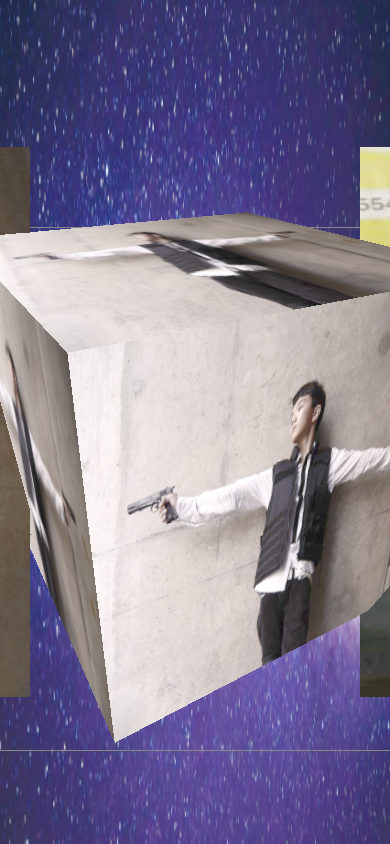
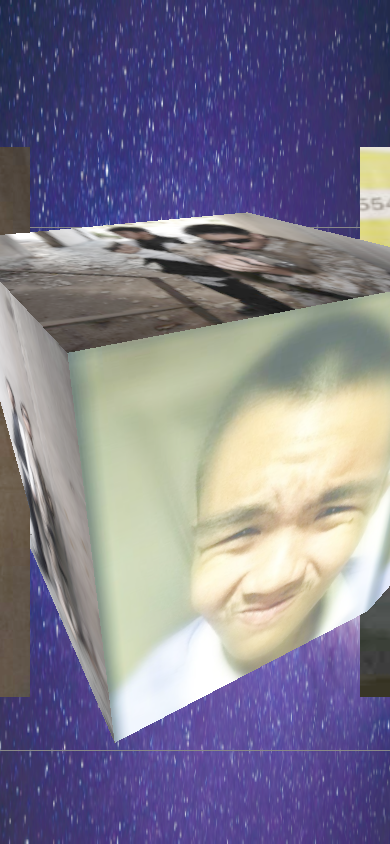
Before and after one commit to TSplusplus/praninegame.github.io, a plain HTML site: page index.html in a window 390 px wide. Drawn offline with nearby package versions, Linux system fonts and the light colour scheme; animation ran at ten frames a second.

Commit message:
responsive add

```diff
--- a/index.html
+++ b/index.html
@@ -10,17 +10,27 @@
 	<body>
 		<script src="js/three.js"></script>
 		<script>
-			const scene = new THREE.Scene();
-			const camera = new THREE.PerspectiveCamera( 75, window.innerWidth / window.innerHeight, 0.1, 1000 );
-			const renderer = new THREE.WebGLRenderer();
+		let scene, camera, renderer, cube;
+		function init(){
+			scene = new THREE.Scene();
+			camera = new THREE.PerspectiveCamera( 75, window.innerWidth / window.innerHeight, 0.1, 1000 );
+			renderer = new THREE.WebGLRenderer();
 			renderer.setSize( window.innerWidth, window.innerHeight );
 			document.body.appendChild( renderer.domElement );
 			const texture = new THREE.TextureLoader().load('25150_1259550421445_1524242_n.jpg' );
 			const texture_2 = new THREE.TextureLoader().load('25150_1259550381444_608981_n.jpg' );
 			const texture_3 = new THREE.TextureLoader().load('550960_3565365905391_414459789_n.jpg' );
 			const geometry = new THREE.BoxGeometry(3,3,3);
-			const material = new THREE.MeshBasicMaterial( { map: texture } );
-			const cube = new THREE.Mesh( geometry, material );
+			//const material = new THREE.MeshBasicMaterial( { map: texture } );
+			const materials = [
+        		new THREE.MeshBasicMaterial({ map: texture }), //right side
+        		new THREE.MeshBasicMaterial({ map: new THREE.TextureLoader().load('25150_1259550501447_617021_n.jpg')}), //left side
+        		new THREE.MeshBasicMaterial({ map: new THREE.TextureLoader().load('25150_1259550541448_748885_n.jpg')}), //top side
+        		new THREE.MeshBasicMaterial({ map: new THREE.TextureLoader().load('25150_1259550581449_5267531_n.jpg')}), //bottom side
+        		new THREE.MeshBasicMaterial({ map: new THREE.TextureLoader().load('551768_3441469008046_811504531_n.jpg')}), //front side
+        		new THREE.MeshBasicMaterial({ map: new THREE.TextureLoader().load('25150_1259550741453_578720_n.jpg')}), //back side
+    		];
+			cube = new THREE.Mesh( geometry, materials );
 			scene.add( cube );
 			camera.position.z = 5;
 			const plane1geometry = new THREE.PlaneGeometry(  7, 5, 35 );
@@ -40,12 +50,21 @@
 			scene.add( gridHelper );
 			scene.add( plane2 );
 			scene.background = new THREE.TextureLoader().load('1.jpg');
+		}
 		function animate() {
 			requestAnimationFrame( animate );
 			cube.rotation.x += 0.01;
 			cube.rotation.y += 0.01;
 			renderer.render( scene, camera );
 			}
+		function onWindowResize(){
+    		camera.aspect = window.innerWidth / window.innerHeight;
+    		camera.updateProjectionMatrix();
+    		renderer.setSize(window.innerWidth, window.innerHeight);
+		}
+
+		window.addEventListener('resize', onWindowResize, false);
+		init();
 		animate();
 		</script>
 	</body>
```
Also changed, not shown: 25150_1259550501447_617021_n.jpg (added), 25150_1259550541448_748885_n.jpg (added), 25150_1259550581449_5267531_n.jpg (added), 25150_1259550741453_578720_n.jpg (added), 551768_3441469008046_811504531_n.jpg (added). Lines whose indentation alone changed are shown as unchanged.
